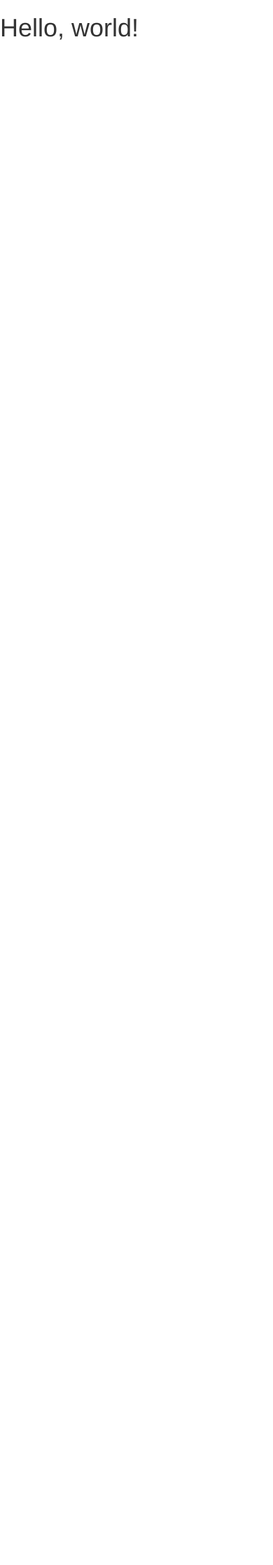
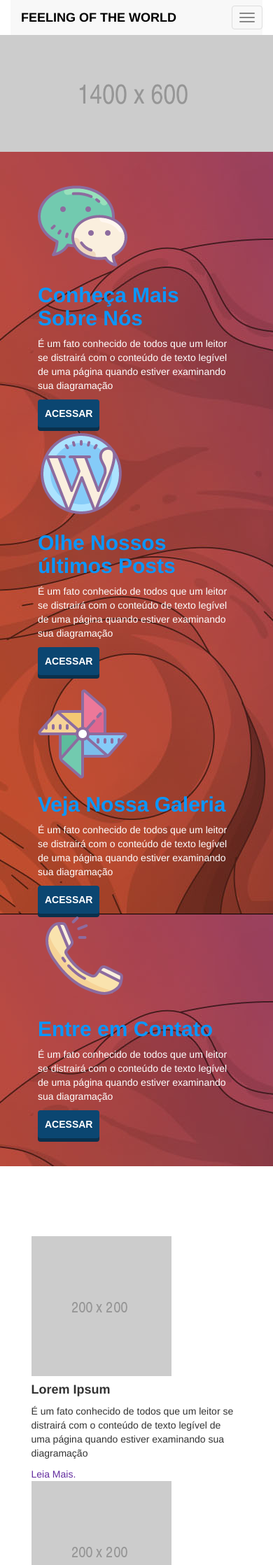
Before and after one commit to JohnatanT/Template_WordPress, a PHP site: page / in a window 390 px wide. Before the commit the part shown is almost empty. Shown: the top 2237 px of the page at 70% size. Before the commit the page ends 57 px from the top, so only its background shows below. Run offline with PHP 8.4, Linux system fonts and the light colour scheme; some libraries are stand-ins or nearby versions.

Commit message:
Home faltando apenas deixar fluido em mobile

```diff
--- /dev/null
+++ b/footer.php
@@ -0,0 +1,47 @@
+	<div class="row footer">
+		<div class="rodape">
+			<div class="col-md-4">
+				<ul>
+					<li><a href="">Home</a></li>
+					<li><a href="">Sobre Nós</a></li>
+					<li><a href="">Novidades</a></li>
+					<li><a href="">Galeria</a></li>
+					<li><a href="">Contato</a></li>
+				</ul>
+			</div>
+			<div class="col-md-4">
+				<ul>
+					<li><a href="">Ultimo</a></li>
+					<li><a href="">Ultimo</a></li>
+					<li><a href="">Ultimo</a></li>
+					<li><a href="">Ultimo</a></li>
+				</ul>
+			</div>
+			<div class="col-md-4">
+				 <!-- SDK Facebbok -->
+    			<div id="fb-root"></div>
+				<script>(function(d, s, id) {
+				  var js, fjs = d.getElementsByTagName(s)[0];
+				  if (d.getElementById(id)) return;
+				  js = d.createElement(s); js.id = id;
+				  js.src = 'https://connect.facebook.net/pt_BR/sdk.js#xfbml=1&version=v2.11';
+				  fjs.parentNode.insertBefore(js, fjs);
+				}(document, 'script', 'facebook-jssdk'));</script>
+
+  					<!-- Chamando a página -->
+  					<div class="fb-page" data-href="https://www.facebook.com/facebook" data-tabs="timeline" data-width="200" data-height="200" data-small-header="true" data-adapt-container-width="true" data-hide-cover="true" data-show-facepile="true"><blockquote cite="https://www.facebook.com/facebook" class="fb-xfbml-parse-ignore"><a href="https://www.facebook.com/facebook">Facebook</a></blockquote></div>
+			</div>
+		</div>
+	</div>
+	<div class="direitos row">
+		<p>Todos os direitos reservados a Johnatan Tavares &copy;</p>
+	</div>
+
+
+</div>
+    <!-- jQuery (necessary for Bootstrap's JavaScript plugins) -->
+    <script src="https://ajax.googleapis.com/ajax/libs/jquery/1.12.4/jquery.min.js"></script>
+    <!-- Include all compiled plugins (below), or include individual files as needed -->
+    <script src="js/bootstrap.min.js"></script>
+  </body>
+</html>
--- /dev/null
+++ b/header.php
@@ -0,0 +1,49 @@
+<!DOCTYPE html>
+<html lang="pt-br">
+  <head>
+    <meta charset="utf-8">
+    <meta http-equiv="X-UA-Compatible" content="IE=edge">
+    <meta name="viewport" content="width=device-width, initial-scale=1">
+    <!-- The above 3 meta tags *must* come first in the head; any other head content must come *after* these tags -->
+    <title>Blog</title>
+
+    <!-- Bootstrap -->
+    <link href="css/bootstrap.min.css" rel="stylesheet">
+    <link href="style.css" rel="stylesheet">
+
+    <!-- HTML5 shim and Respond.js for IE8 support of HTML5 elements and media queries -->
+    <!-- WARNING: Respond.js doesn't work if you view the page via file:// -->
+    <!--[if lt IE 9]>
+      <script src="https://oss.maxcdn.com/html5shiv/3.7.3/html5shiv.min.js"></script>
+      <script src="https://oss.maxcdn.com/respond/1.4.2/respond.min.js"></script>
+    <![endif]-->
+  </head>
+  <body>
+<div class="container-fluid">
+<nav class="navbar navbar-default">
+  <div class="container-fluid">
+    <!-- Brand and toggle get grouped for better mobile display -->
+
+    <div class="navbar-header">
+      <button type="button" class="navbar-toggle collapsed" data-toggle="collapse" data-target="#navbar" aria-expanded="false">
+        <span class="sr-only">Navegação Responsiva</span>
+        <span class="icon-bar"></span>
+        <span class="icon-bar"></span>
+        <span class="icon-bar"></span>
+      </button>
+      <a class="navbar-brand" href="#">Feeling of the World</a>
+    </div>
+
+    <!-- Collect the nav links, forms, and other content for toggling -->
+    <div class="collapse navbar-collapse" id="navbar">
+      <ul class="nav navbar-nav navbar-right">
+        <li><a href="#">Home</a></li>
+        <li><a href="#">Sobre Nós</a></li>
+        <li><a href="#">Novidades</a></li>
+        <li><a href="#">Galeria</a></li>
+        <li><a href="#">Contato</a></li>
+      </ul>
+
+    </div><!-- /.navbar-collapse -->
+  </div><!-- /.container-fluid -->
+</nav>
--- a/index.php
+++ b/index.php
@@ -1,28 +1,117 @@
-<!DOCTYPE html>
-<html lang="en">
-  <head>
-    <meta charset="utf-8">
-    <meta http-equiv="X-UA-Compatible" content="IE=edge">
-    <meta name="viewport" content="width=device-width, initial-scale=1">
-    <!-- The above 3 meta tags *must* come first in the head; any other head content must come *after* these tags -->
-    <title>Blog</title>
+<?php require_once 'header.php' ?>
 
-    <!-- Bootstrap -->
-    <link href="css/bootstrap.min.css" rel="stylesheet">
+ <!-- Banner -->
+<div class="row">
+	<div id="slide-banner" class="carousel-iner" data-ride="carousel">
+		<div class="item active">
+			<img src="imagens/banner.png" class="img-responsive wp-post-image" alt="Banner">
+		</div>
+	</div>
+</div>
 
-    <!-- HTML5 shim and Respond.js for IE8 support of HTML5 elements and media queries -->
-    <!-- WARNING: Respond.js doesn't work if you view the page via file:// -->
-    <!--[if lt IE 9]>
-      <script src="https://oss.maxcdn.com/html5shiv/3.7.3/html5shiv.min.js"></script>
-      <script src="https://oss.maxcdn.com/respond/1.4.2/respond.min.js"></script>
-    <![endif]-->
-  </head>
-  <body>
-    <h1>Hello, world!</h1>
+<!-- Bloco Navegação -->
+<div class="row navegacao">
+	<div class="bloco-sobre">
+		<div class="row linha-sobre">
+			<div class="col-md-6">
+				<div class="col-md-6">
+					<img src="imagens/icons8-Weixing-128.png" class="img-responsive">
+				</div>
+				<div class="col-md-6">
+					<h2>Conheça Mais Sobre Nós</h2>
+					<p>É um fato conhecido de todos que um leitor se distrairá com o conteúdo de texto legível de uma página quando estiver examinando sua diagramação</p>
+					<a href="" class="btn btn-purple">Acessar</a>
+				</div>
+			</div>
+			<div class="col-md-6">
+				<div class="col-md-6">
+					<img src="imagens/icons8-WordPress-128.png" class="img-responsive">
+				</div>
+				<div class="col-md-6">
+					<h2>Olhe Nossos últimos Posts</h2>
+					<p>É um fato conhecido de todos que um leitor se distrairá com o conteúdo de texto legível de uma página quando estiver examinando sua diagramação</p>
+					<a href="" class="btn btn-purple">Acessar</a>
+				</div>
+			</div>
+		</div>
+		<div class="row linha-sobre">
+			<div class="col-md-6">
+				<div class="col-md-6">
+					<img src="imagens/icons8-Google Photos-128.png
+					" class="img-responsive">
+				</div>
+				<div class="col-md-6">
+					<h2>Veja Nossa Galeria</h2>
+					<p>É um fato conhecido de todos que um leitor se distrairá com o conteúdo de texto legível de uma página quando estiver examinando sua diagramação</p>
+					<a href="" class="btn btn-purple">Acessar</a>
+				</div>
+			</div>
+			<div class="col-md-6">
+				<div class="col-md-6">
+					<img src="imagens/icons8-Telefone-128.png" class="img-responsive">
+				</div>
+				<div class="col-md-6">
+					<h2>Entre em Contato</h2>
+					<p>É um fato conhecido de todos que um leitor se distrairá com o conteúdo de texto legível de uma página quando estiver examinando sua diagramação</p>
+					<a href="" class="btn btn-purple">Acessar</a>
+				</div>
+			</div>
+		</div>
+	</div>
+</div>
 
-    <!-- jQuery (necessary for Bootstrap's JavaScript plugins) -->
-    <script src="https://ajax.googleapis.com/ajax/libs/jquery/1.12.4/jquery.min.js"></script>
-    <!-- Include all compiled plugins (below), or include individual files as needed -->
-    <script src="js/bootstrap.min.js"></script>
-  </body>
-</html>
+<!-- Ultimos Posts -->
+<div class="row ultimos-posts">
+	<div class="linha-posts">
+		<div class="col-md-3">
+			<div class="bloco-posts">
+				<img src="imagens/ultimos-posts.png" class="img-responsive">
+				<div class="texto">
+					<h4>Lorem Ipsum</h4>
+					<p>É um fato conhecido de todos que um leitor se distrairá com o conteúdo de texto legível de uma página quando estiver examinando sua diagramação</p>
+				</div>
+				<a href="">Leia Mais.</a>
+			</div>
+		</div>
+		<div class="col-md-3">
+			<div class="bloco-posts">
+				<img src="imagens/ultimos-posts.png" class="img-responsive">
+				<div class="texto">
+					<h4>Lorem Ipsum</h4>
+					<p>É um fato conhecido de todos que um leitor se distrairá com o conteúdo de texto legível de uma página quando estiver examinando sua diagramação</p>
+				</div>
+				<a href="">Leia Mais.</a>
+			</div>
+		</div>
+		<div class="col-md-3">
+			<div class="bloco-posts">
+				<img src="imagens/ultimos-posts.png" class="img-responsive">
+				<div class="texto">
+					<h4>Lorem Ipsum</h4>
+					<p>É um fato conhecido de todos que um leitor se distrairá com o conteúdo de texto legível de uma página quando estiver examinando sua diagramação</p>
+				</div>
+				<a href="">Leia Mais.</a>
+			</div>
+		</div>
+		<div class="col-md-3">
+			<div class="bloco-posts">
+				<img src="imagens/ultimos-posts.png" class="img-responsive">
+				<div class="texto">
+					<h4>Lorem Ipsum</h4>
+					<p>É um fato conhecido de todos que um leitor se distrairá com o conteúdo de texto legível de uma página quando estiver examinando sua diagramação</p>
+				</div>
+				<a href="">Leia Mais.</a>
+			</div>
+		</div>
+	</div>
+</div>
+
+<!-- Mensagem -->
+<div class="row mensagem">
+	<div class="texto">
+		<h2>Ninguém é igual a ninguém. Todo o ser humano é um estranho ímpar.</h2>
+		<p>Carlos Drummond de Andrade</p>
+	</div>
+</div>
+
+<?php require_once 'footer.php' ?>
--- /dev/null
+++ b/style.css
@@ -0,0 +1,139 @@
+
+.navbar{
+	border-radius: 0;
+	margin: 0;
+}
+.navbar-default{
+	border: none;
+}
+.navbar-default .container-fluid{
+	padding-right: 0;
+}
+#navbar ul li a,.navbar-default .navbar-header a{
+	color: #000;
+	text-transform: uppercase;
+	font-weight: bold;
+}
+#navbar ul li a:hover{
+	color:  #fff;
+}
+#navbar ul li:hover{
+	background-color: #8c3c71;
+}
+
+.navbar-default .navbar-header a:hover{
+	color: #8c3c71;
+}
+/* Home */
+.navegacao{
+	background-image: url('imagens/marquee-bg-ai-1440x1090.jpg');
+}
+
+.bloco-sobre {
+	width: 80%;
+    margin: 40px auto;
+    color: #fff;
+}
+
+.bloco-sobre .linha-sobre{
+	margin-top: 20px;
+    margin-bottom: 20px;
+}
+.bloco-sobre .linha-sobre h2,.bloco-sobre .linha-sobre a{
+	color: #0b96fb;
+	font-weight: bold;
+}
+
+.bloco-sobre .linha-sobre .btn:focus, .btn::-moz-focus-inner{
+  outline:none;
+  border:none;
+}
+.bloco-sobre .linha-sobre .btn{
+  font-family: arial;
+  font-size:14px;
+  text-transform: uppercase;
+  font-weight:700;
+  border:none;
+  padding:10px;
+  cursor: pointer;
+  display:inline-block;
+  text-decoration: none;
+}
+.bloco-sobre .linha-sobre .btn-purple{
+  background:#0b4671;
+  color:#fff;
+  box-shadow:0 5px 0 #0a304c;
+}
+.bloco-sobre .linha-sobre .btn-purple:hover{
+  background:#206292;
+  box-shadow:0 5px 0 #085288;
+}
+
+.bloco-sobre .linha-sobre .btn-purple:active{
+	position:relative;
+  	top:5px;
+  	box-shadow:none;
+}
+
+.ultimos-posts{
+	margin-top: 100px;
+}
+.ultimos-posts .linha-posts{
+	margin: 0 auto;
+    width: 90%;
+}
+
+.ultimos-posts .linha-posts .bloco-posts{
+	padding: 0 10px;
+}
+
+.ultimos-posts .linha-posts .bloco-posts .texto h4{
+	font-weight: bold;
+}
+
+.ultimos-posts .linha-posts .bloco-posts a{
+	color: #632d9f;
+	text-decoration: none;
+}
+
+.mensagem{
+	margin-top: 95px;
+	background-image: url('imagens/2.jpg');
+    height: 806px
+}
+
+
+.mensagem .texto{
+	top: 200px;
+    color: #fff;
+    font-style: italic;
+    width: 60%;
+    margin: 300px auto;
+}
+.mensagem .texto h2{
+	font-weight: bold;
+}
+
+.footer{
+	background-color: #3b3b3c;
+    border-top: solid 1px #fff;
+    padding-bottom: 20px;
+   }
+.footer .rodape{
+	margin: 20px;
+}
+.footer ul li a{
+	color: #fff;
+	text-decoration: none;
+	text-transform: uppercase;
+}
+.footer ul li{
+	padding: 4px;
+}
+
+.direitos{
+	text-align: center;
+    background-color: #000;
+    padding: 10px;
+    color: #fff;
+}
```
Also changed, not shown: imagens/1.jpeg (added), imagens/2.jpg (added), imagens/banner.png (added), imagens/icons8-Google Photos-128.png (added), imagens/icons8-Telefone-128.png (added), imagens/icons8-Weixing-128.png (added), imagens/icons8-WordPress-128.png (added), imagens/ideia.jpg (added), imagens/marketing.png (added), imagens/marquee-bg-ai-1440x1090.jpg (added), imagens/ultimos-posts.png (added).
